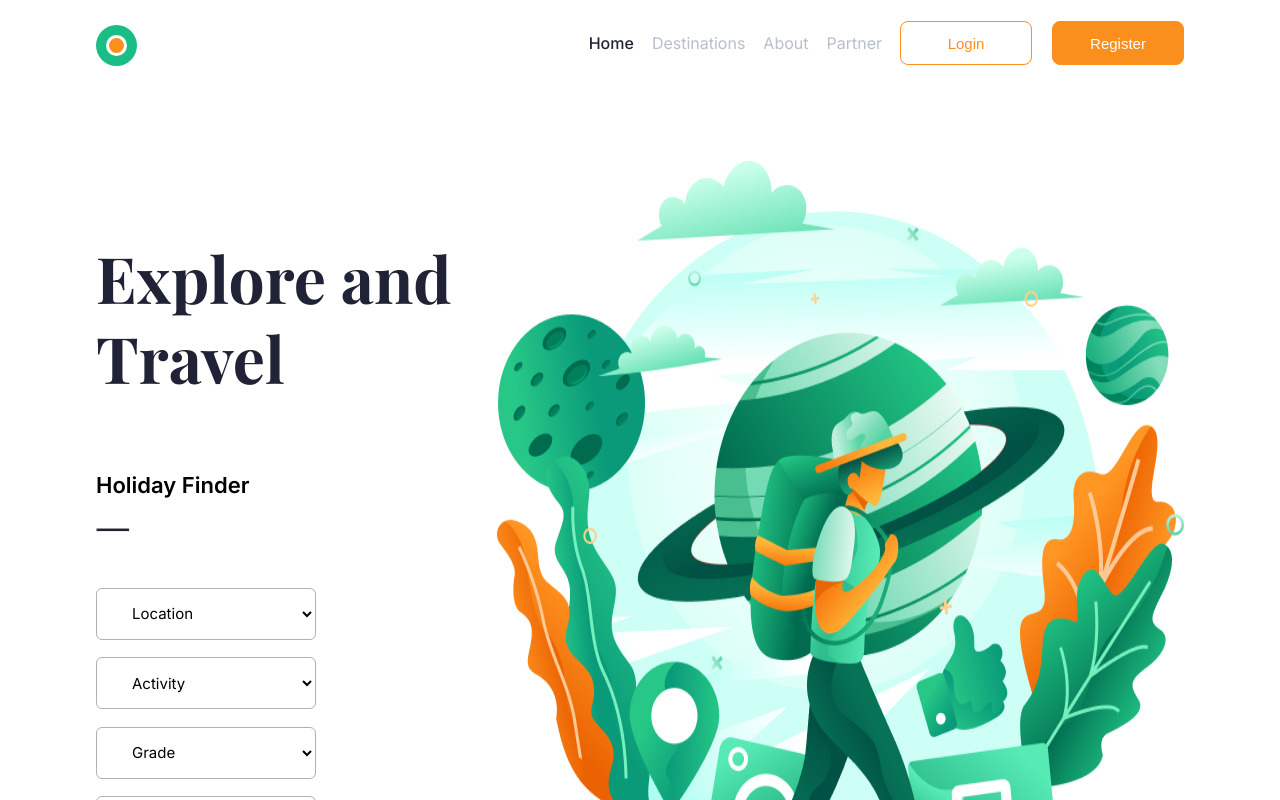
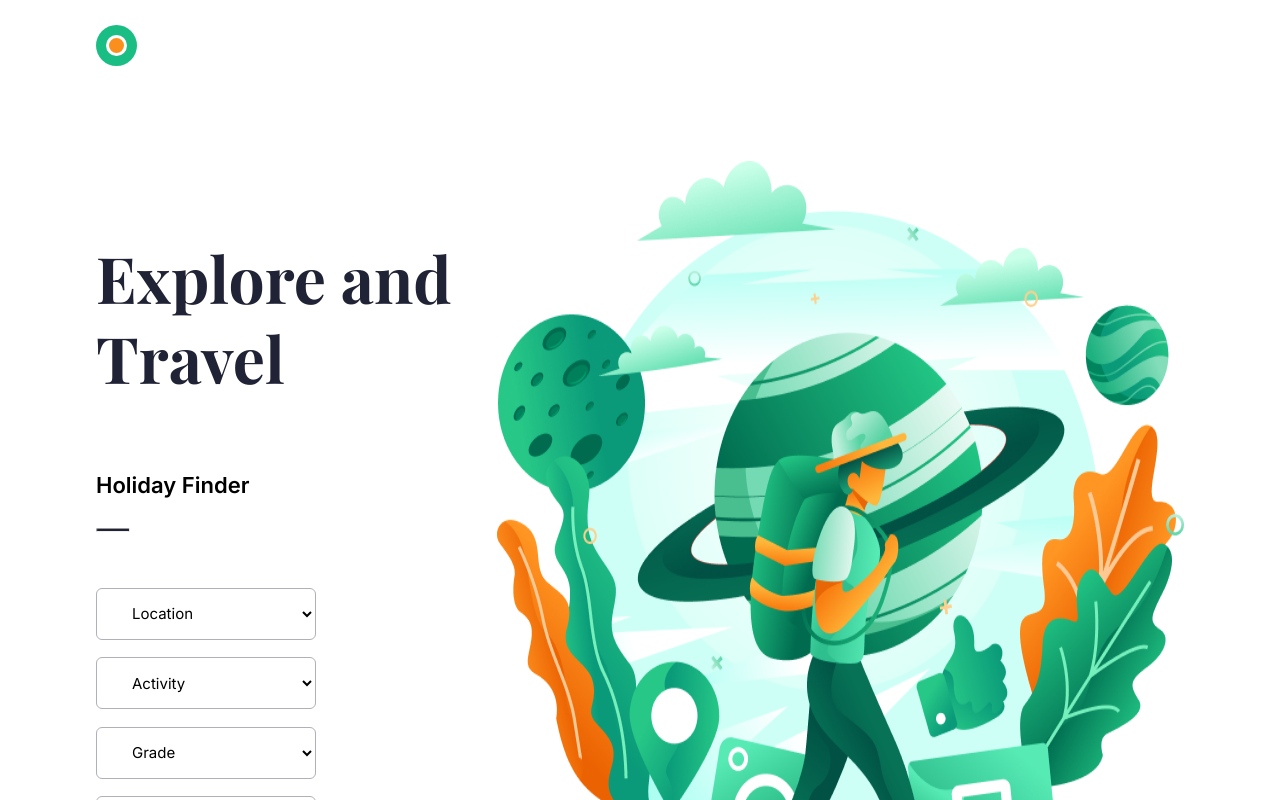
Before and after one commit to eynlanzer/thousand-sunny, a React (Create React App) app: page / in a window 1280 px wide. Shown: the top 800 px of the page. Built offline with nearby package versions, Linux system fonts and the light colour scheme.

Commit message:
burger menu animation added

```diff
--- a/src/comps/Header/_header.scss
+++ b/src/comps/Header/_header.scss
@@ -33,9 +33,10 @@
 
   &__menu{
     align-items: center;
-    display: none;
+    visibility: hidden;
     list-style: none;
     margin-top: 21px;
+    right: -100vw;
     &--open{
       align-items: center;
       background-color: #fff;
@@ -52,7 +53,8 @@
       right: 0;
       top: 0;
       z-index: 2;
-      opacity: 1;
+      transition: all .5s ease-in-out;
+      visibility: visible;
     }
     &--close{
      background-color: #fff;
```
